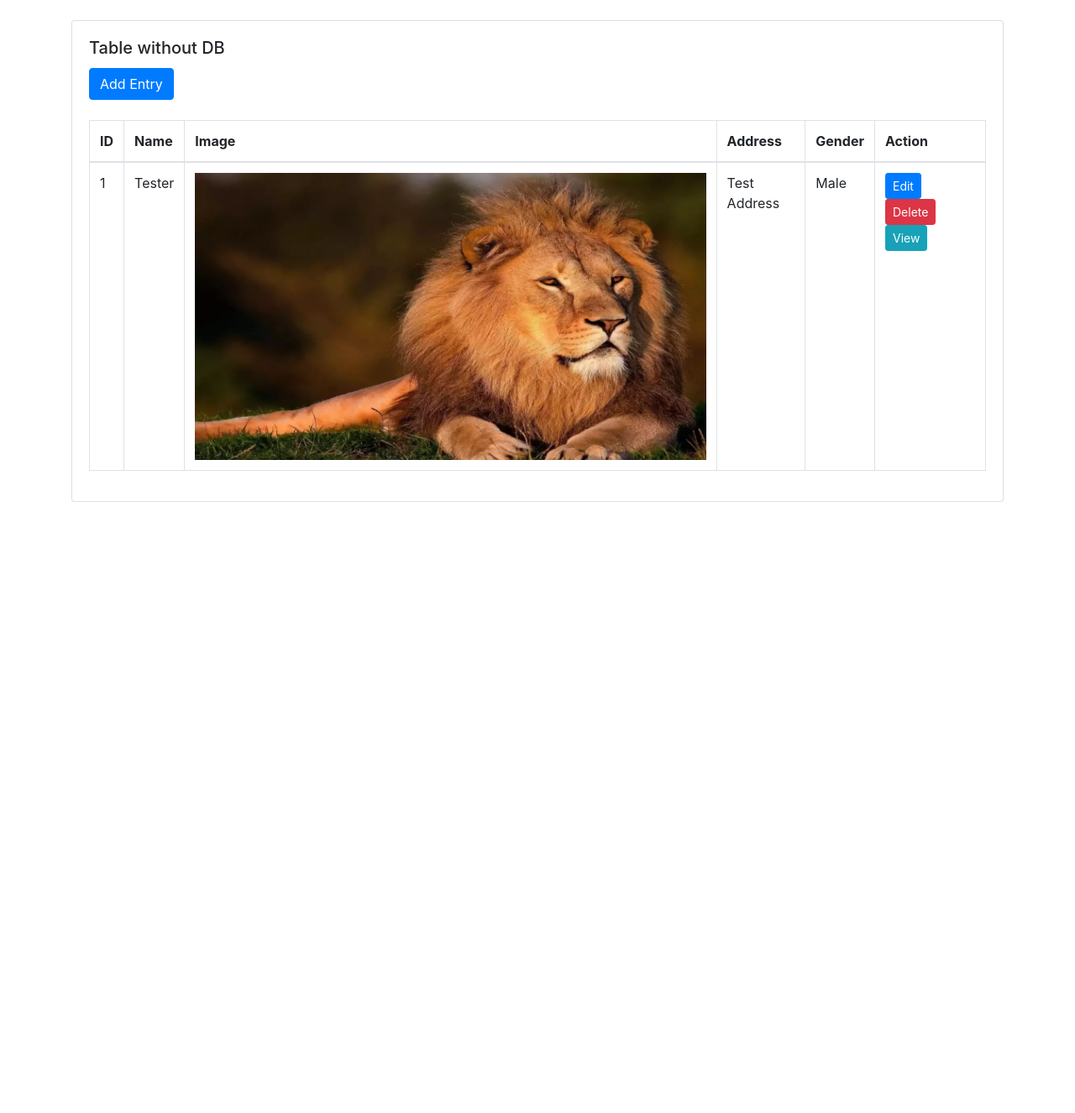
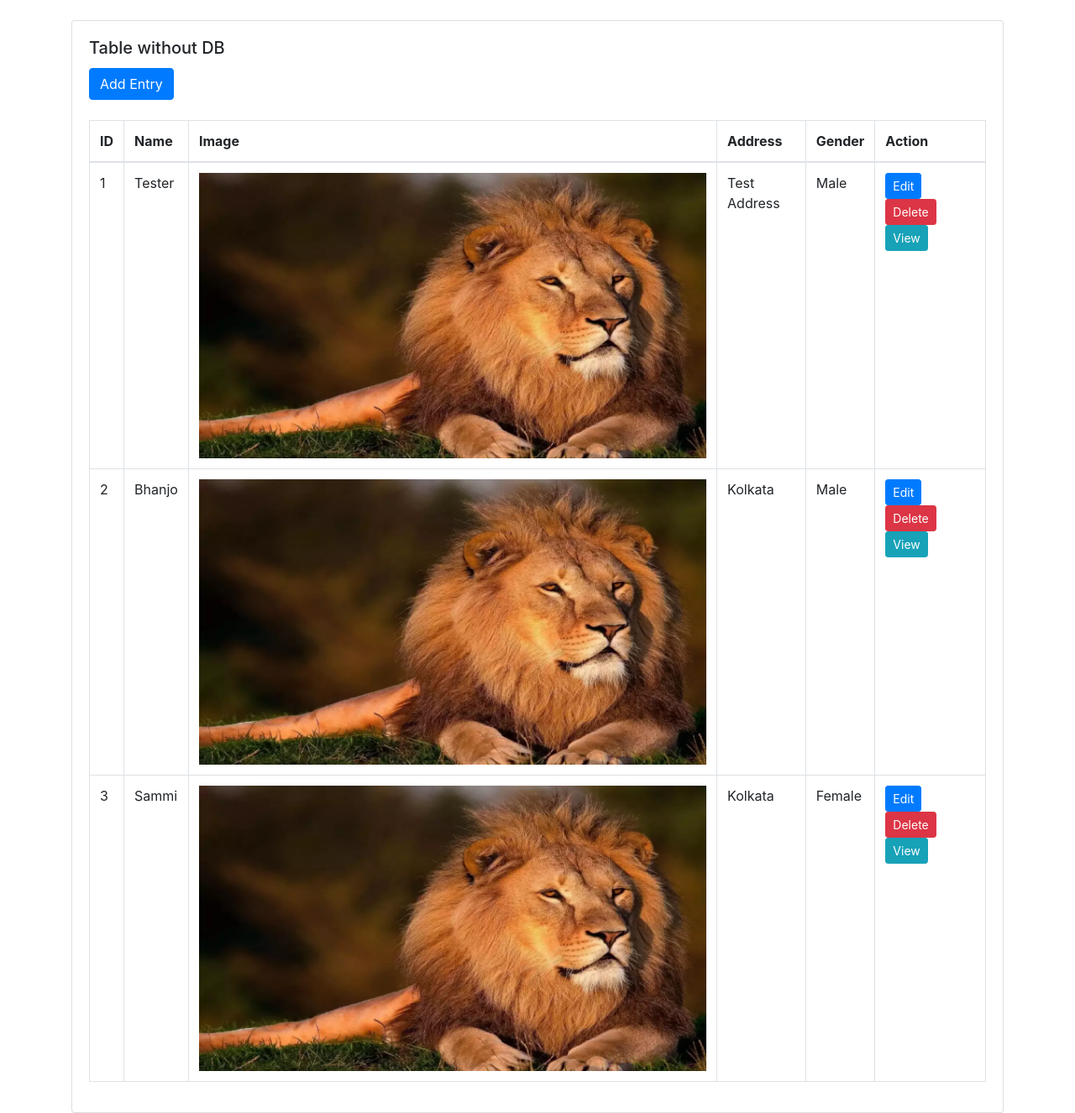
Before and after one commit to sayantan2k10/nodb_table, a PHP site: page / in a window 1280 px wide. Shown: the whole page at 84% size. Before the commit the page ends 598 px from the top, so only its background shows below. Run offline with PHP 8.4, Linux system fonts and the light colour scheme.

Commit message:
Added More data for Testing

```diff
--- a/index.php
+++ b/index.php
@@ -161,7 +161,8 @@
 <script>
     const data = [
     { id: 1, name: 'Tester', image: 'Test.jpg', address: 'Test Address', gender: 'Male' },
-    // Add more data as needed
+    { id: 2, name: 'Bhanjo', image: 'Test.jpg', address: 'Kolkata', gender: 'Male' },
+    { id: 3, name: 'Sammi', image: 'Test.jpg', address: 'Kolkata', gender: 'Female' },
   ];
 
   displayData(data);
```
